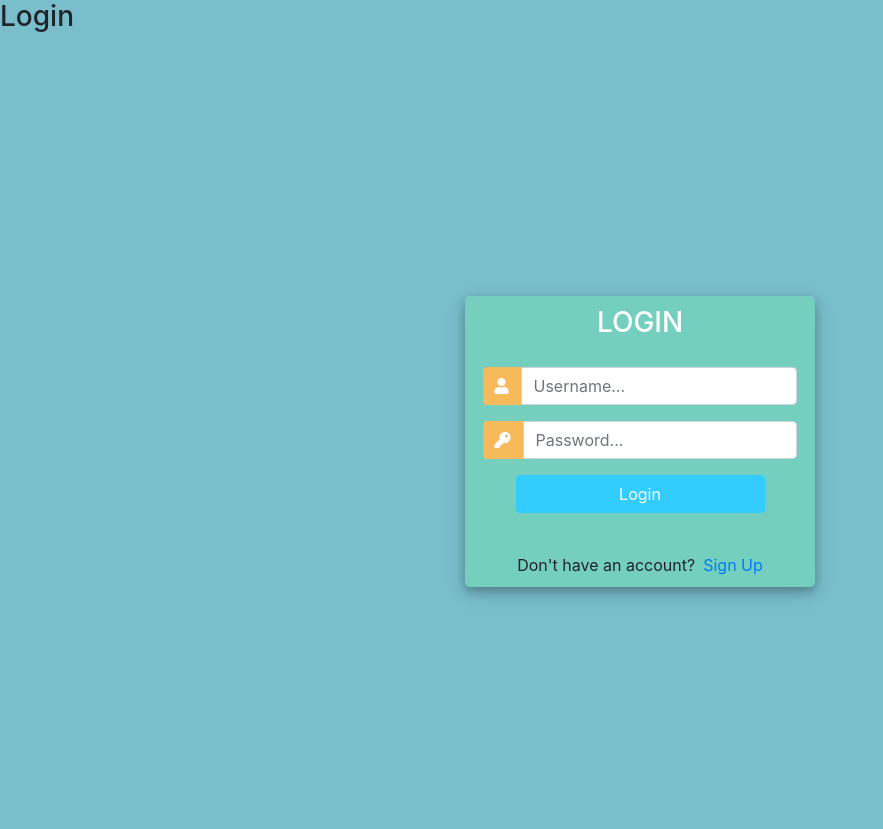
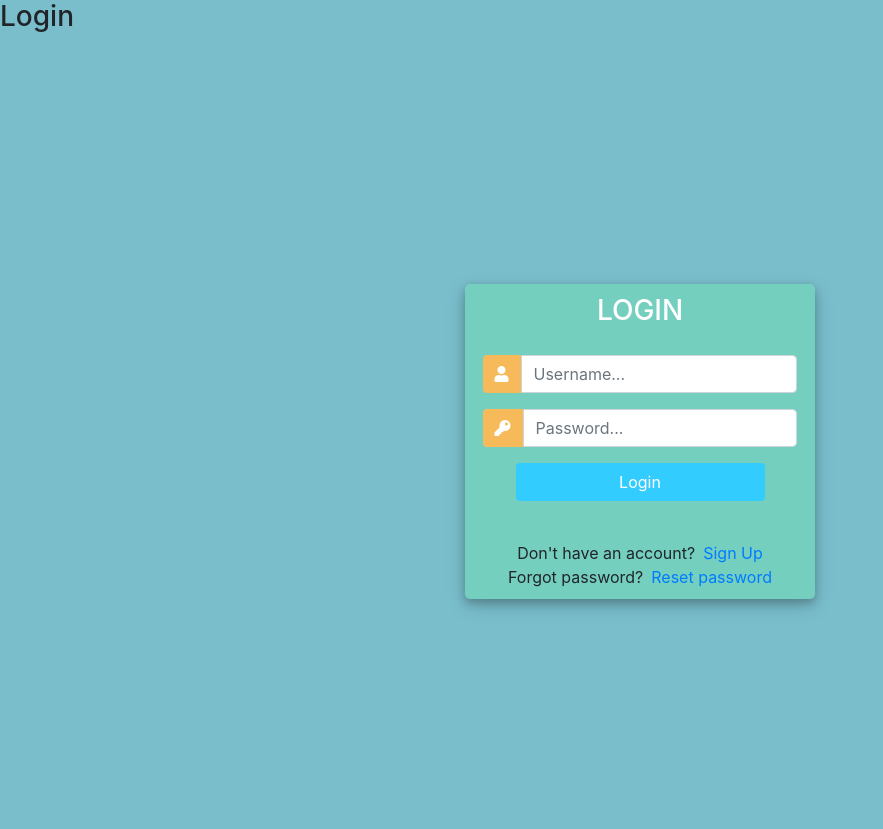
Before and after one commit to avinerz24/crm, a Django app: page /login/ in a window 1280 px wide. Shown: the top 829 px of the page, without its empty margins (0-883 px from the left). Run offline with Django 4.2, Linux system fonts and the light colour scheme; some libraries are stand-ins or nearby versions.

Commit message:
Password Reset Email

```diff
--- a/accounts/templates/accounts/login.html
+++ b/accounts/templates/accounts/login.html
@@ -115,6 +115,9 @@
 					<div class="d-flex justify-content-center links">
 						Don't have an account? <a href="{% url 'register' %}" class="ml-2">Sign Up</a>
 					</div>
+					<div class="d-flex justify-content-center links">
+						Forgot password? <a href="{% url 'reset_password' %}" class="ml-2">Reset password</a>
+					</div>
 
 				</div>
 			</div>
--- /dev/null
+++ b/accounts/templates/accounts/password_reset_done.html
@@ -0,0 +1,5 @@
+<h3>Password reset complete</h3>
+
+<p>Your password has been set. You may go ahead and log in now.</p>
+
+<a href="/">Log in</a>
--- /dev/null
+++ b/accounts/templates/accounts/password_reset_sent.html
@@ -0,0 +1,5 @@
+<h3>Password reset sent</h3>
+
+<p>We've emailed you instructions for setting your password, if an account exists with the email you entered. You should receive them shortly.</p>
+
+<p>If you don't receive an email, please make sure you've entered the address you registered with, and check your spam folder.</p>
--- a/accounts/urls.py
+++ b/accounts/urls.py
@@ -1,4 +1,7 @@
 from django.urls import path
+
+from django.contrib.auth import views as auth_views
+
 from . import views
 
 urlpatterns = [
@@ -17,4 +20,13 @@ urlpatterns = [
     path('create_order/<str:pk>/', views.createOrder, name='create_order'),
     path('update_order/<str:pk>/', views.updateOrder, name='update_order'),
     path('delete_order/<str:pk>/', views.deleteOrder, name='delete_order'),
+
+    path('reset_password/', auth_views.PasswordResetView.as_view(template_name="accounts/password_reset.html"), name="reset_password"),
+
+    path('reset_password_sent/', auth_views.PasswordResetDoneView.as_view(template_name="accounts/password_reset_sent.html"), name="password_reset_done"),
+
+    path('reset/<uidb64>/<token>/', auth_views.PasswordResetConfirmView.as_view(template_name="accounts/password_reset_form.html"), name="password_reset_confirm"),
+
+    path('reset_password_complete/', auth_views.PasswordResetCompleteView.as_view(template_name="accounts/password_reset_done.html"), name="password_reset_complete"),
+
 ]
```
Also changed, not shown: accounts/templates/accounts/password_reset.html (added, +9 -0 lines), accounts/templates/accounts/password_reset_form.html (added, +10 -0 lines), crm/settings.py (+9 -0 lines), db.sqlite3.
